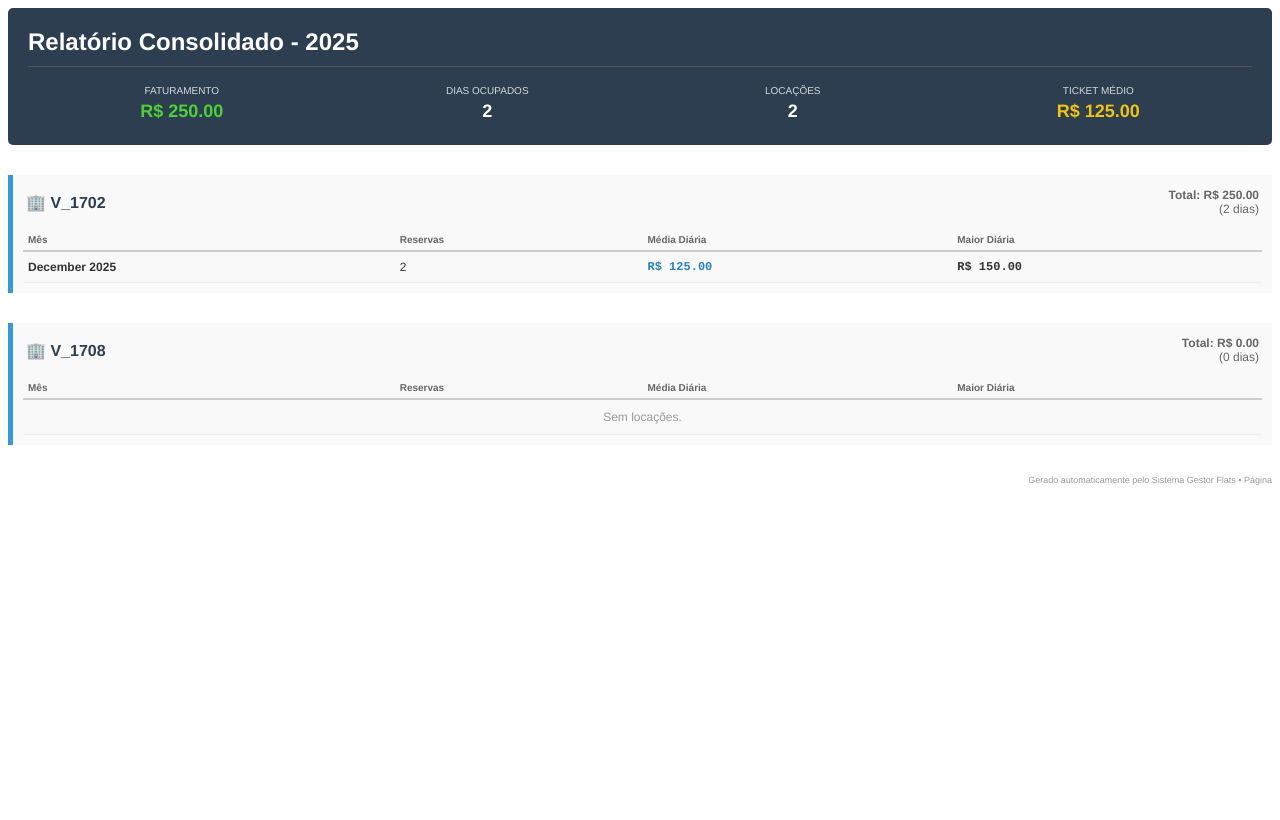
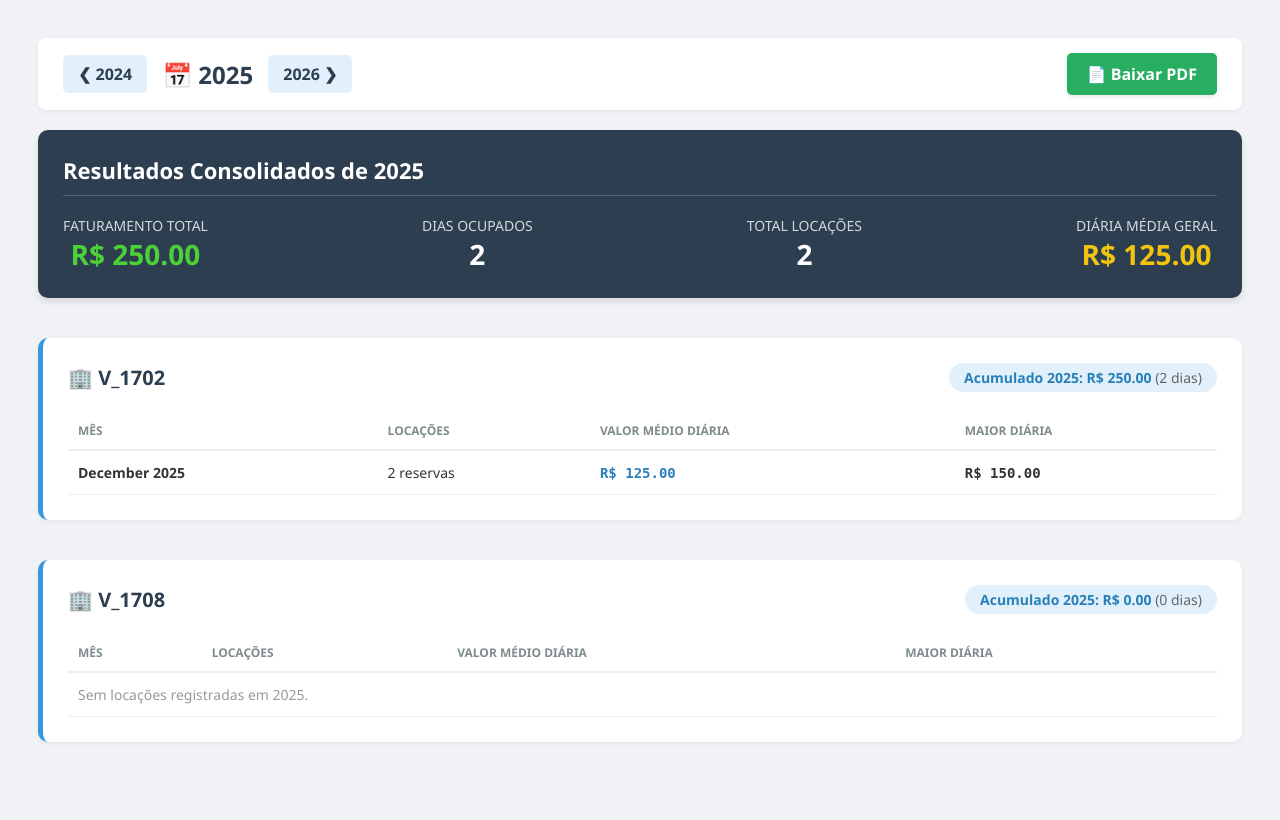
Before and after one commit to 2kbqgw7zws-eng/cristianorsousa, a Django app: page /relatorio/ in a window 1280 px wide. Before the commit the page ends 485 px from the top, so only its background shows below. Run offline with Django 4.2, Linux system fonts and the light colour scheme; data comes from the database, SQL or seed files in the repository.

Commit message:
Corrigindo navegacao de ano e botao verde

```diff
--- a/imoveis/templates/relatorio.html
+++ b/imoveis/templates/relatorio.html
@@ -4,124 +4,142 @@
     <meta charset="UTF-8">
     <title>Relatório Gerencial</title>
     <style>
-        /* Configurações da Página A4 */
-        @page {
-            size: a4 portrait;
-            margin: 2cm;
-            @frame footer_frame {           /* Rodapé */
-                -pdf-frame-content: footerContent;
-                bottom: 1cm;
-                margin-left: 1cm;
-                margin-right: 1cm;
-                height: 1cm;
-            }
+        body { font-family: 'Segoe UI', sans-serif; padding: 30px; background-color: #f0f2f5; color: #333; }
+
+        /* Navegação de Ano e Botões */
+        .ano-nav {
+            display: flex;
+            justify-content: space-between;
+            align-items: center;
+            margin-bottom: 20px;
+            background: #fff;
+            padding: 15px 25px;
+            border-radius: 8px;
+            box-shadow: 0 2px 5px rgba(0,0,0,0.05);
         }
 
-        body { font-family: Helvetica, sans-serif; color: #333; font-size: 12px; }
+        .nav-group { display: flex; align-items: center; gap: 15px; }
 
-        /* Cabeçalho Geral */
-        .header-geral {
-            background-color: #2c3e50;
+        .btn-ano {
+            text-decoration: none;
+            color: #2c3e50;
+            font-weight: bold;
+            padding: 8px 15px;
+            border-radius: 5px;
+            background: #e1f0fa;
+            transition: 0.3s;
+        }
+        .btn-ano:hover { background: #3498db; color: white; }
+
+        .ano-atual { font-size: 24px; font-weight: bold; color: #2c3e50; }
+
+        /* BOTÃO PDF VERDE */
+        .btn-pdf {
+            background-color: #27ae60; /* Verde */
             color: white;
-            padding: 20px;
+            padding: 10px 20px;
+            text-decoration: none;
             border-radius: 5px;
-            margin-bottom: 30px;
+            font-weight: bold;
+            display: flex;
+            align-items: center;
+            gap: 8px;
+            transition: 0.3s;
+            box-shadow: 0 2px 4px rgba(0,0,0,0.1);
         }
-        h1 { font-size: 24px; margin: 0; padding-bottom: 10px; border-bottom: 1px solid #555; }
+        .btn-pdf:hover {
+            background-color: #219150; /* Verde mais escuro ao passar o mouse */
+            transform: translateY(-1px);
+        }
 
-        /* Tabela de KPIs (Substitui o Flexbox) */
-        .kpi-table { width: 100%; margin-top: 15px; }
-        .kpi-table td { text-align: center; vertical-align: top; width: 25%; }
-        .kpi-label { font-size: 10px; text-transform: uppercase; opacity: 0.8; }
-        .kpi-value { font-size: 18px; font-weight: bold; color: #4cd137; margin-top: 5px; }
+        /* Estilo do Resumo Geral */
+        .header-geral { background: #2c3e50; color: white; padding: 25px; border-radius: 10px; margin-bottom: 40px; box-shadow: 0 4px 6px rgba(0,0,0,0.1); }
+        .header-geral h1 { margin: 0 0 20px 0; font-size: 22px; border-bottom: 1px solid #4a627a; padding-bottom: 10px; }
+        .kpi-container { display: flex; gap: 20px; justify-content: space-between; }
+        .kpi-box { text-align: center; }
+        .kpi-value { font-size: 28px; font-weight: bold; color: #4cd137; }
+        .kpi-label { font-size: 14px; opacity: 0.8; text-transform: uppercase; }
 
-        /* Cartões dos Imóveis */
-        .imovel-card {
-            margin-bottom: 30px;
-            padding: 10px;
-            border-left: 5px solid #3498db;
-            background-color: #f9f9f9;
-        }
-        .imovel-header-table { width: 100%; margin-bottom: 10px; }
-        .imovel-title { font-size: 16px; font-weight: bold; color: #2c3e50; }
-        .imovel-resumo { text-align: right; color: #666; font-size: 12px; }
-
-        /* Tabela de Dados */
-        .data-table { width: 100%; border-collapse: collapse; }
-        .data-table th { text-align: left; border-bottom: 2px solid #ccc; padding: 5px; font-size: 10px; color: #666; }
-        .data-table td { border-bottom: 1px solid #eee; padding: 8px 5px; }
-        .money { font-family: Courier; font-weight: bold; }
-
-        /* Rodapé */
-        #footerContent { text-align: right; font-size: 9px; color: #999; }
+        .imovel-card { background: white; border-radius: 10px; padding: 25px; margin-bottom: 40px; box-shadow: 0 2px 5px rgba(0,0,0,0.05); border-left: 5px solid #3498db; }
+        .imovel-header { display: flex; justify-content: space-between; align-items: center; margin-bottom: 20px; }
+        .imovel-title { font-size: 20px; font-weight: bold; color: #2c3e50; }
+        .tag-anual { background: #e1f0fa; color: #2980b9; padding: 5px 15px; border-radius: 20px; font-weight: bold; font-size: 14px; }
+        table { width: 100%; border-collapse: collapse; margin-top: 15px; }
+        th { text-align: left; padding: 10px; border-bottom: 2px solid #eee; color: #7f8c8d; font-size: 12px; text-transform: uppercase; }
+        td { padding: 12px 10px; border-bottom: 1px solid #eee; font-size: 14px; }
+        .money { font-family: monospace; font-weight: bold; }
     </style>
 </head>
 <body>
 
+    <div class="ano-nav">
+        <div class="nav-group">
+            <a href="?ano={{ ano_anterior }}" class="btn-ano">❮ {{ ano_anterior }}</a>
+            <span class="ano-atual">📅 {{ ano }}</span>
+            <a href="?ano={{ ano_proximo }}" class="btn-ano">{{ ano_proximo }} ❯</a>
+        </div>
+
+        <a href="/relatorio/pdf/?ano={{ ano }}" class="btn-pdf">
+            📄 Baixar PDF
+        </a>
+    </div>
+
     <div class="header-geral">
-        <h1>Relatório Consolidado - {{ ano }}</h1>
-        <table class="kpi-table">
-            <tr>
-                <td>
-                    <div class="kpi-label">Faturamento</div>
-                    <div class="kpi-value">R$ {{ geral.total_faturado|floatformat:2 }}</div>
-                </td>
-                <td>
-                    <div class="kpi-label">Dias Ocupados</div>
-                    <div class="kpi-value" style="color: white;">{{ geral.dias_ocupados }}</div>
-                </td>
-                <td>
-                    <div class="kpi-label">Locações</div>
-                    <div class="kpi-value" style="color: white;">{{ geral.total_locacoes }}</div>
-                </td>
-                <td>
-                    <div class="kpi-label">Ticket Médio</div>
-                    <div class="kpi-value" style="color: #f1c40f;">R$ {{ geral.ticket_medio|floatformat:2 }}</div>
-                </td>
-            </tr>
-        </table>
+        <h1>Resultados Consolidados de {{ ano }}</h1>
+        <div class="kpi-container">
+            <div class="kpi-box">
+                <div class="kpi-label">Faturamento Total</div>
+                <div class="kpi-value">R$ {{ geral.total_faturado|floatformat:2 }}</div>
+            </div>
+            <div class="kpi-box">
+                <div class="kpi-label">Dias Ocupados</div>
+                <div class="kpi-value" style="color: white;">{{ geral.dias_ocupados }}</div>
+            </div>
+            <div class="kpi-box">
+                <div class="kpi-label">Total Locações</div>
+                <div class="kpi-value" style="color: white;">{{ geral.total_locacoes }}</div>
+            </div>
+            <div class="kpi-box">
+                <div class="kpi-label">Diária Média Geral</div>
+                <div class="kpi-value" style="color: #f1c40f;">R$ {{ geral.ticket_medio|floatformat:2 }}</div>
+            </div>
+        </div>
     </div>
 
     {% for imovel in dados_imoveis %}
     <div class="imovel-card">
-        <table class="imovel-header-table">
-            <tr>
-                <td class="imovel-title">🏢 {{ imovel.nome }}</td>
-                <td class="imovel-resumo">
-                    <strong>Total: R$ {{ imovel.faturamento_total|floatformat:2 }}</strong>
-                    <br>({{ imovel.dias_ocupados }} dias)
-                </td>
-            </tr>
-        </table>
+        <div class="imovel-header">
+            <div class="imovel-title">🏢 {{ imovel.nome }}</div>
+            <div class="tag-anual">
+                Acumulado {{ ano }}: R$ {{ imovel.faturamento_total|floatformat:2 }}
+                <span style="font-weight: normal; color: #666;">({{ imovel.dias_ocupados }} dias)</span>
+            </div>
+        </div>
 
-        <table class="data-table">
+        <table>
             <thead>
                 <tr>
-                    <th width="30%">Mês</th>
-                    <th width="20%">Reservas</th>
-                    <th width="25%">Média Diária</th>
-                    <th width="25%">Maior Diária</th>
+                    <th>Mês</th>
+                    <th>Locações</th>
+                    <th>Valor Médio Diária</th>
+                    <th>Maior Diária</th>
                 </tr>
             </thead>
             <tbody>
                 {% for mes in imovel.meses %}
                 <tr>
                     <td><strong>{{ mes.mes_ref|date:"F Y" }}</strong></td>
-                    <td>{{ mes.qtd }}</td>
+                    <td>{{ mes.qtd }} reservas</td>
                     <td class="money" style="color: #2980b9;">R$ {{ mes.media|floatformat:2 }}</td>
                     <td class="money">R$ {{ mes.maior|floatformat:2 }}</td>
                 </tr>
                 {% empty %}
-                <tr><td colspan="4" style="color: #999; text-align: center; padding: 10px;">Sem locações.</td></tr>
+                <tr><td colspan="4" style="color: #999;">Sem locações registradas em {{ ano }}.</td></tr>
                 {% endfor %}
             </tbody>
         </table>
     </div>
     {% endfor %}
 
-    <div id="footerContent">
-        Gerado automaticamente pelo Sistema Gestor Flats • Página <pdf:pagenumber>
-    </div>
-
 </body>
 </html>
```
